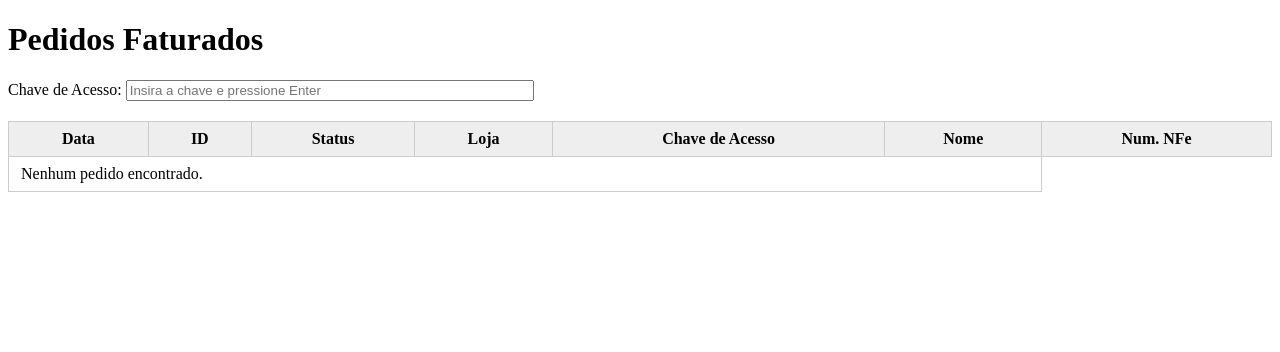
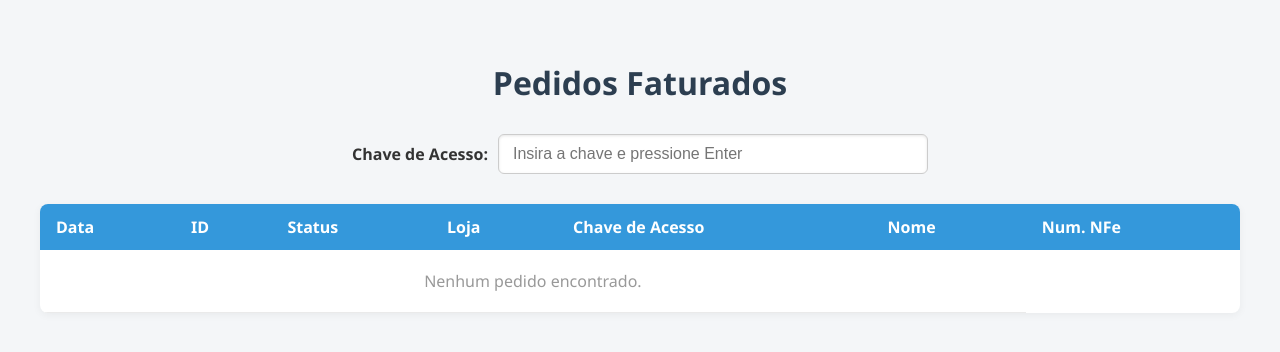
Before and after one commit to Astolphi4K/webhook, a Flask app: page /pedidos in a window 1280 px wide. Shown: the top 352 px of the page. Run offline with Flask 3, Linux system fonts and the light colour scheme; data that the repository does not hold is empty; some libraries are stand-ins or nearby versions.

Commit message:
Add files via upload

```diff
--- a/app.py
+++ b/app.py
@@ -125,7 +125,7 @@ def receber_webhook():
 
 @app.route('/pedidos')
 def listar_pedidos():
-    pedidos = Pedido.query.filter_by(status="Autorizada").all()
+    pedidos = Pedido.query.filter_by(status="Autorizada").order_by(desc(Pedido.hora)).all()
     return render_template('pedidos.html', pedidos=pedidos)
 
 @app.route('/bipar', methods=['POST'])
--- a/templates/pedidos.html
+++ b/templates/pedidos.html
@@ -4,18 +4,83 @@
     <meta charset="UTF-8">
     <title>Lista de Pedidos</title>
     <style>
+
+        body {
+            font-family: 'Segoe UI', Tahoma, Geneva, Verdana, sans-serif;
+            background-color: #f4f6f8;
+            margin: 0;
+            padding: 40px;
+            color: #333;
+        }
+
+        h1 {
+            text-align: center;
+            color: #2c3e50;
+            margin-bottom: 30px;
+        }
+
+        form {
+            display: flex;
+            justify-content: center;
+            align-items: center;
+            margin-bottom: 30px;
+        }
+
+        label {
+            font-weight: 600;
+            margin-right: 10px;
+        }
+
+        input[type="text"] {
+            width: 400px;
+            padding: 10px 14px;
+            font-size: 16px;
+            border: 1px solid #ccc;
+            border-radius: 6px;
+            box-shadow: inset 0 1px 3px rgba(0,0,0,0.1);
+            transition: border-color 0.3s ease;
+        }
+
+        input[type="text"]:focus {
+            outline: none;
+            border-color: #3498db;
+            box-shadow: 0 0 0 2px rgba(52, 152, 219, 0.2);
+        }
+
         table {
             width: 100%;
             border-collapse: collapse;
-            margin-top: 20px;
-            align-items: center;
+            background-color: white;
+            border-radius: 8px;
+            overflow: hidden;
+            box-shadow: 0 2px 8px rgba(0,0,0,0.05);
         }
-        th, td {
-            padding: 8px 12px;
-            border: 1px solid #ccc;
+
+        th {
+            background-color: #3498db;
+            color: white;
+            text-align: left;
+            padding: 12px 16px;
+            font-weight: 600;
         }
-        th {
-            background: #eee;
+
+        td {
+            padding: 12px 16px;
+            border-bottom: 1px solid #eaeaea;
+        }
+
+        tr:nth-child(even) {
+            background-color: #f9f9f9;
+        }
+
+        tr:hover {
+            background-color: #f1f1f1;
+        }
+
+        td[colspan="6"] {
+            text-align: center;
+            color: #999;
+            padding: 20px;
         }
     </style>
 </head>
```
